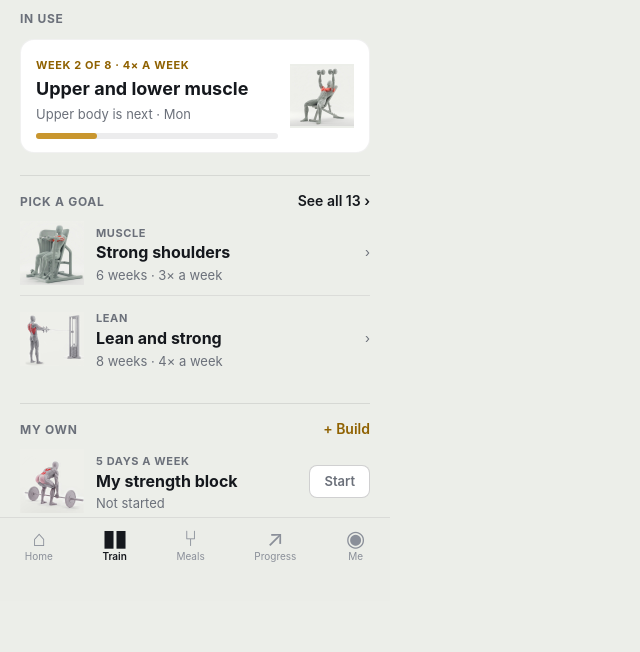
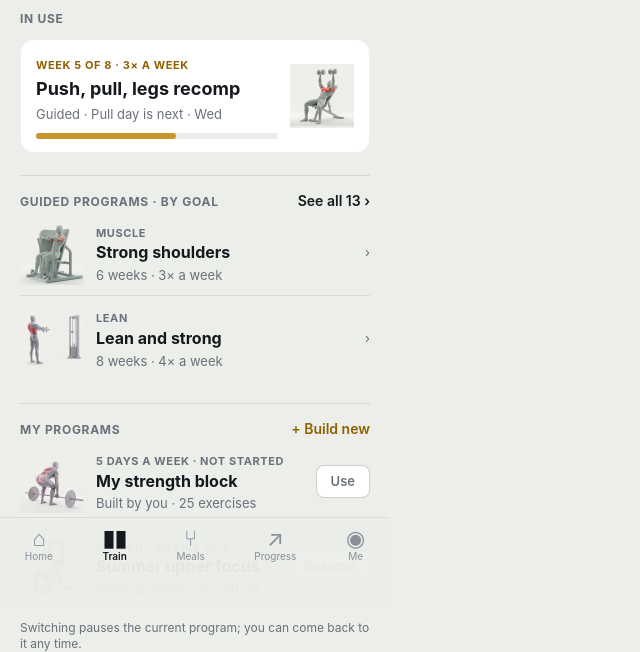
Before and after one commit to HGrenade76/guardian-apps-website, a plain HTML site: page docs/twoplates-design/html/38-programs.html in a window 1280 px wide. Shown: the part 243-895 px from the top of the page, without its empty margins (0-640 px from the left). Before the commit the page ends 844 px from the top, so only its background shows below. Drawn offline with Linux system fonts and the light colour scheme.

Commit message:
Programs: separate guided and my programs, with pause and resume switching
Co-Authored-By: Claude Opus 5.5 <noreply@anthropic.com>
Claude-Session: https://claude.ai/code/session_01JN8HRfXHAzwszwnq8yH2na

```diff
--- a/docs/twoplates-design/html/38-programs.html
+++ b/docs/twoplates-design/html/38-programs.html
@@ -35,7 +35,7 @@ h1{font-size:32px;letter-spacing:-.8px;margin:2px 20px 0;line-height:1.1}
 .B div{background:#fff;border:1px solid rgba(21,24,29,.14)}
 .grid{display:grid;grid-template-columns:1fr 1fr;gap:8px;margin:10px 20px 0}
 .tile{background:#fff;border-radius:12px;padding:12px 14px}.tile small{font-size:12px;color:#6B707A;font-weight:600}.tile b{display:block;font-size:22px;margin-top:4px;letter-spacing:-.4px}.tile span{font-size:12px;color:#6B707A}
-.bar{height:4px;border-radius:2px;background:rgba(21,24,29,.08);margin-top:6px}.bar i{display:block;height:100%;width:25%;background:#2F7A4C;border-radius:2px}
+.bar{height:4px;border-radius:2px;background:rgba(21,24,29,.08);margin-top:6px}.bar i{display:block;height:100%;width:58%;background:#2F7A4C;border-radius:2px}
 .av{width:32px;height:32px;border-radius:16px;background:#C9A24A;color:#fff;font-weight:700;display:grid;place-items:center;font-size:13px;flex:none}
 
 .ph{position:relative;height:240px;margin-top:-54px;background-size:cover;background-position:center;overflow:hidden}
@@ -52,7 +52,7 @@ h1{font-size:32px;letter-spacing:-.8px;margin:2px 20px 0;line-height:1.1}
 .sec span{font-size:12px;font-weight:700;letter-spacing:.7px;color:#6B707A}.sec a{font-size:14px;font-weight:600;color:#15181D;text-decoration:none}
 .use{margin:12px 20px 0;background:#fff;border-radius:14px;padding:14px 16px;display:flex;gap:12px;align-items:center;box-shadow:inset 0 0 0 1px rgba(21,24,29,.06)}
 .use .t{flex:1}.use small{font-size:11px;font-weight:700;letter-spacing:.6px;color:#8F6100}.use b{display:block;font-size:18px;margin:2px 0}.use span{font-size:13px;color:#6B707A}
-.pb{height:6px;border-radius:3px;background:rgba(21,24,29,.08);margin-top:8px}.pb i{display:block;height:100%;width:25%;border-radius:3px;background:#C9962E}
+.pb{height:6px;border-radius:3px;background:rgba(21,24,29,.08);margin-top:8px}.pb i{display:block;height:100%;width:58%;border-radius:3px;background:#C9962E}
 .use img,.pr img{width:64px;height:64px;object-fit:cover;flex:none}
 .pr{display:flex;gap:12px;align-items:center;margin:0 20px;padding:10px 0;border-bottom:1px solid rgba(21,24,29,.08)}
 .pr .t{flex:1}.pr small{font-size:11px;font-weight:700;letter-spacing:.6px;color:#6B707A}.pr b{display:block;font-size:16px}.pr span{font-size:13px;color:#6B707A}
@@ -60,10 +60,12 @@ h1{font-size:32px;letter-spacing:-.8px;margin:2px 20px 0;line-height:1.1}
 </style><div class="sb sbw"><span>9:41</span><span>●●● ▮</span></div>
 <div class=ph style="background-image:url(hdr-progress.jpg)"><span class=menu style="font-size:18px">⌕</span><div class=tx><small>TRAIN · PROGRAMS</small><b>Programs</b><span>One plan is in use. The rest wait.</span></div></div>
 <div class=sec style="border:0;margin-top:14px;padding-top:0"><span>IN USE</span></div>
-<div class=use><div class=t><small>WEEK 2 OF 8 · 4× A WEEK</small><b>Upper and lower muscle</b><span>Upper body is next · Mon</span><div class=pb><i></i></div></div><img src="dumbbell-incline-bench-press.jpg"></div>
-<div class=sec><span>PICK A GOAL</span><a>See all 13 ›</a></div>
+<div class=use><div class=t><small>WEEK 5 OF 8 · 3× A WEEK</small><b>Push, pull, legs recomp</b><span>Guided · Pull day is next · Wed</span><div class=pb><i></i></div></div><img src="dumbbell-incline-bench-press.jpg"></div>
+<div class=sec><span>GUIDED PROGRAMS · BY GOAL</span><a>See all 13 ›</a></div>
 <div class=pr style=""><img src="machine-chest-press.jpg"><div class=t><small>MUSCLE</small><b>Strong shoulders</b><span>6 weeks · 3× a week</span></div><span class=chev>›</span></div>
 <div class=pr style="border:0"><img src="cable-row-bar-standing-row.jpg"><div class=t><small>LEAN</small><b>Lean and strong</b><span>8 weeks · 4× a week</span></div><span class=chev>›</span></div>
-<div class=sec><span>MY OWN</span><a style="color:#8F6100">+ Build</a></div>
-<div class=pr style="border:0"><img src="barbell-deadlift.jpg"><div class=t><small>5 DAYS A WEEK</small><b>My strength block</b><span>Not started</span></div><span class=go>Start</span></div>
+<div class=sec><span>MY PROGRAMS</span><a style="color:#8F6100">+ Build new</a></div>
+<div class=pr><img src="barbell-deadlift.jpg"><div class=t><small>5 DAYS A WEEK · NOT STARTED</small><b>My strength block</b><span>Built by you · 25 exercises</span></div><span class=go>Use</span></div>
+<div class=pr style="border:0"><img src="dumbbell-incline-bench-press.jpg"><div class=t><small>PAUSED · WEEK 3 OF 6</small><b>Summer upper focus</b><span>Picks up where you left off</span></div><span class=go>Resume</span></div>
+<div class=meta style="margin:10px 20px 0;font-size:12px">Switching pauses the current program; you can come back to it any time.</div>
 <div class=tab><div class=""><i>⌂</i>Home</div><div class="on"><i>▮▮</i>Train</div><div class=""><i>⑂</i>Meals</div><div class=""><i>↗</i>Progress</div><div class=""><i>◉</i>Me</div></div>
```
Also changed, not shown: docs/twoplates-design/mockups/38-programs.png, 1 other file.
